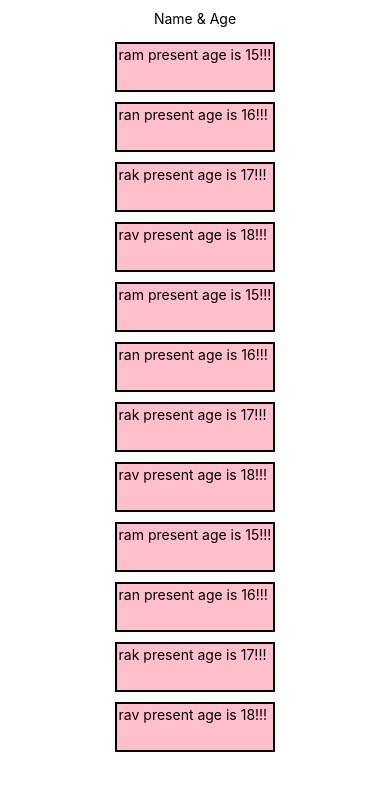
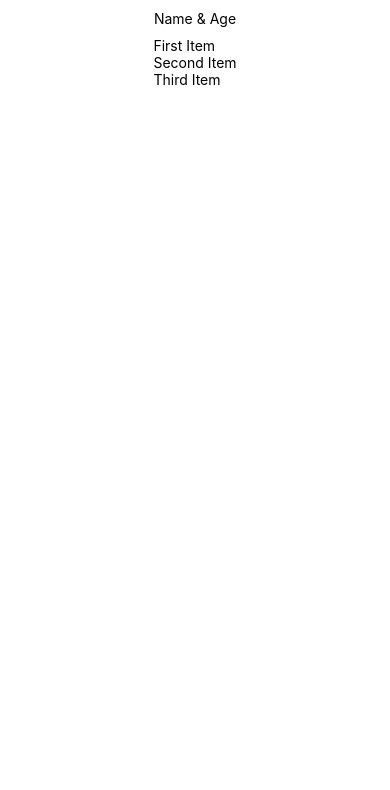
Before and after one commit to rakeshdr543/react-native-tutorial, a React Native app: screen / in a window 390 px wide. Shown: the top 790 px of the page. Built offline with nearby package versions, Linux system fonts and the light colour scheme.

Commit message:
Added flatlist

```diff
--- a/App.js
+++ b/App.js
@@ -1,40 +1,41 @@
 import { StatusBar } from 'expo-status-bar';
 import React, {useState} from 'react';
-import {Button, ScrollView, StyleSheet, Text, TextInput, View} from 'react-native';
+import {Button, FlatList, ScrollView, StyleSheet, Text, TextInput, View} from 'react-native';
 
 export default function App() {
- const [people,setPeople]=useState([
-   {name:'ram',age:15},
-   {name:'ran',age:16},
-   {name:'rak',age:17},
-   {name:'rav',age:18},
-     {name:'ram',age:15},
-     {name:'ran',age:16},
-     {name:'rak',age:17},
-     {name:'rav',age:18},
-     {name:'ram',age:15},
-     {name:'ran',age:16},
-     {name:'rak',age:17},
-     {name:'rav',age:18},
+  const DATA = [
+    {
+      id: 'bd7acbea-c1b1-46c2-aed5-3ad53abb28ba',
+      title: 'First Item',
+    },
+    {
+      id: '3ac68afc-c605-48d3-a4f8-fbd91aa97f63',
+      title: 'Second Item',
+    },
+    {
+      id: '58694a0f-3da1-471f-bd96-145571e29d72',
+      title: 'Third Item',
+    },
+  ];
 
- ])
-
+  const Item = ({ title }) => (
+      <View style={styles.item}>
+        <Text style={styles.title}>{title}</Text>
+      </View>
+  );
+  const renderItem = ({ item }) => (
+      <Item title={item.title} />
+  );
   return (
     <View style={styles.container}>
       <View style={styles.header}>
         <Text>Name & Age</Text>
       </View>
-        <ScrollView>
-      {
-        people.map((item)=>{
-         return(
-             <View key={item.age} style={styles.body}>
-               <Text>{item.name} present age is {item.age}!!!</Text>
-             </View>
-         )
-        })
-      }
-        </ScrollView>
+      <FlatList
+          data={DATA}
+          renderItem={renderItem}
+          keyExtractor={item => item.id}
+      />
     </View>
   );
 }
```
